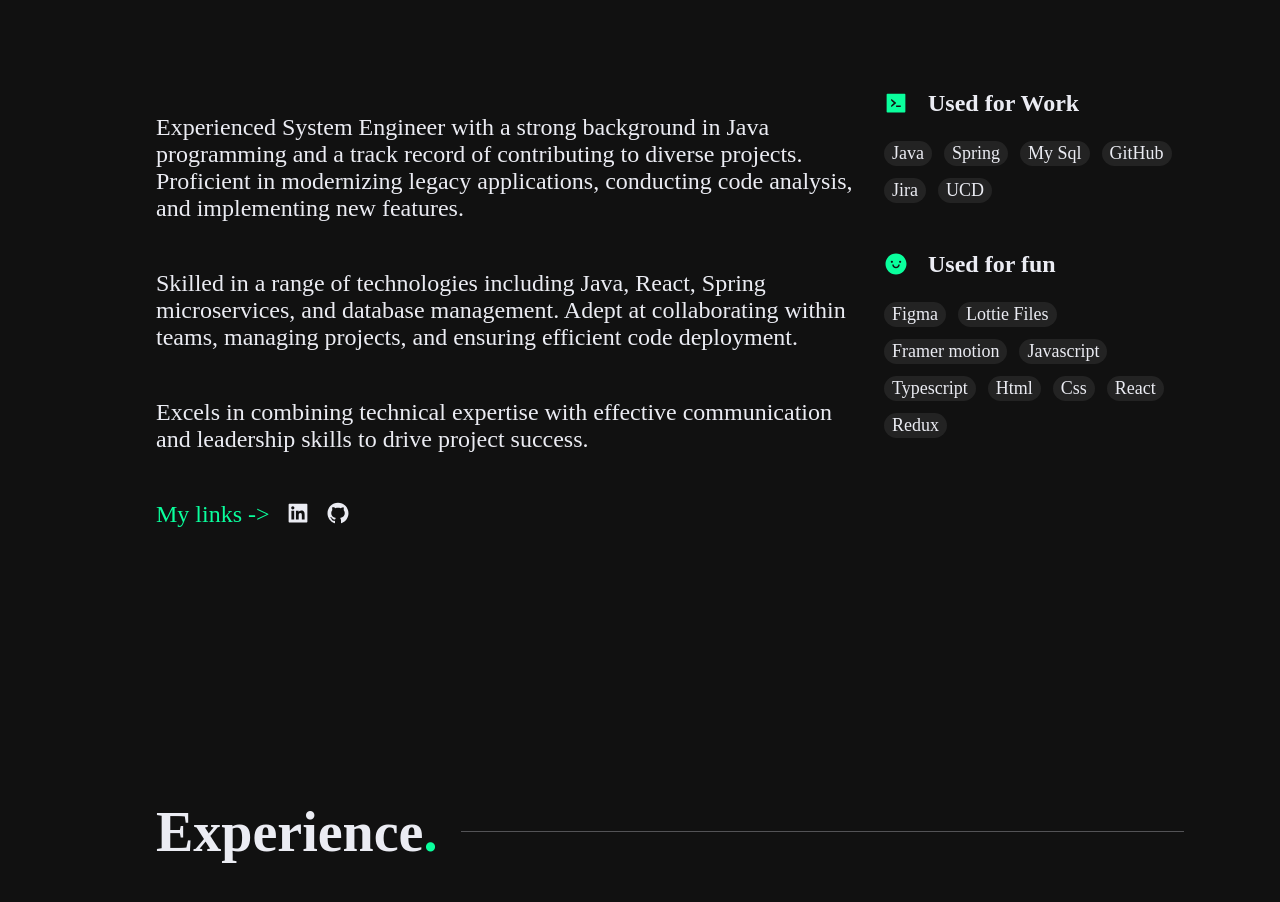
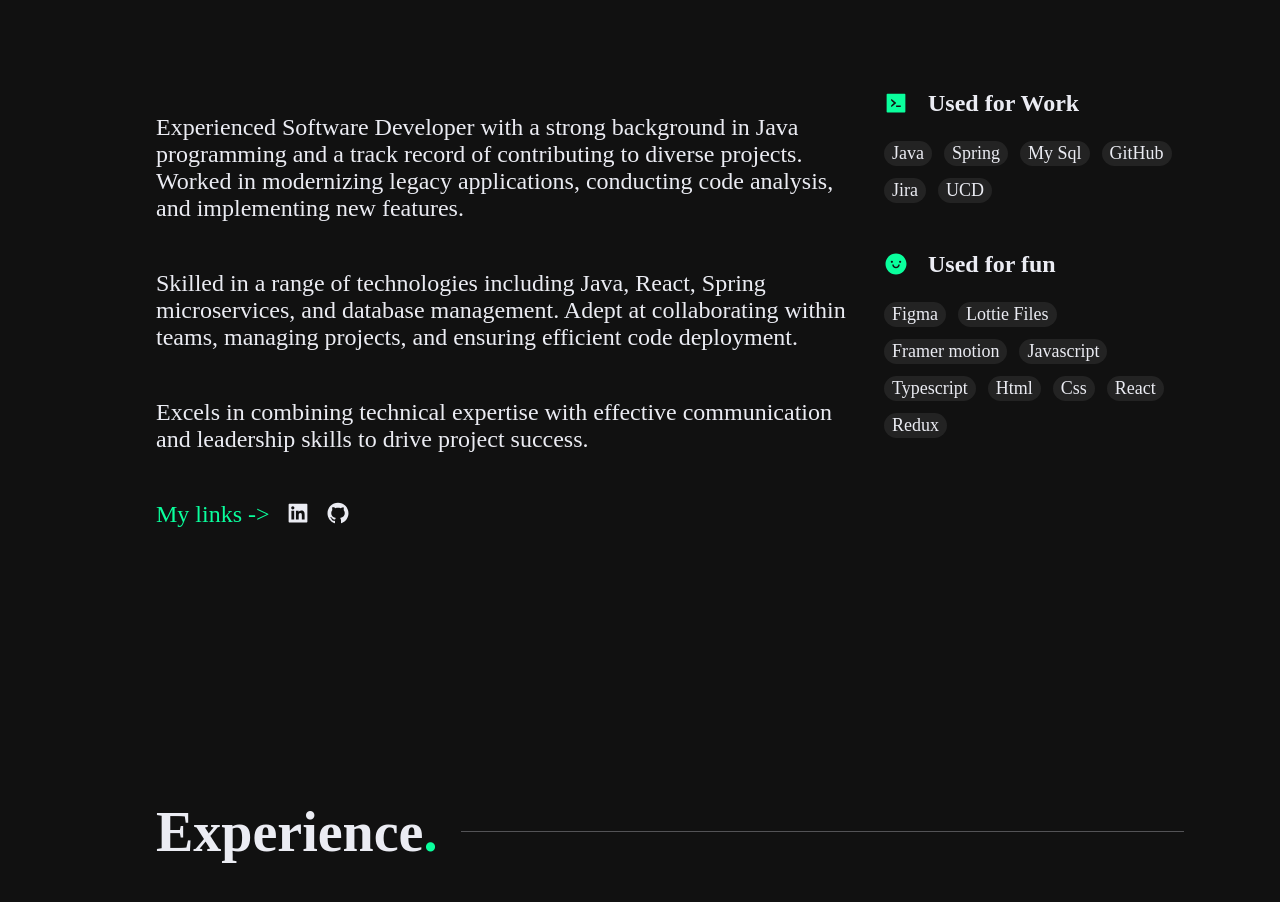
Before and after one commit to ACEXRA/rasheed, a React (Create React App) app: page / in a window 1280 px wide. Shown: the part 1193-2095 px from the top of the page. Built offline with nearby package versions, Linux system fonts and the light colour scheme; a web font is replaced by a local one.

Commit message:
Resume changes

```diff
--- a/src/components/pages/About.js
+++ b/src/components/pages/About.js
@@ -31,10 +31,10 @@
         <div>
           <Reveal>
             <p>
-              Experienced System Engineer with a strong background in Java
+              Experienced Software Developer with a strong background in Java
               programming and a track record of contributing to diverse
-              projects. Proficient in modernizing legacy applications,
-              conducting code analysis, and implementing new features.
+              projects. Worked in modernizing legacy applications, conducting
+              code analysis, and implementing new features.
             </p>
           </Reveal>
           <Reveal>
```
Also changed, not shown: 1 other file (tests, documents, lock files or other folders).
